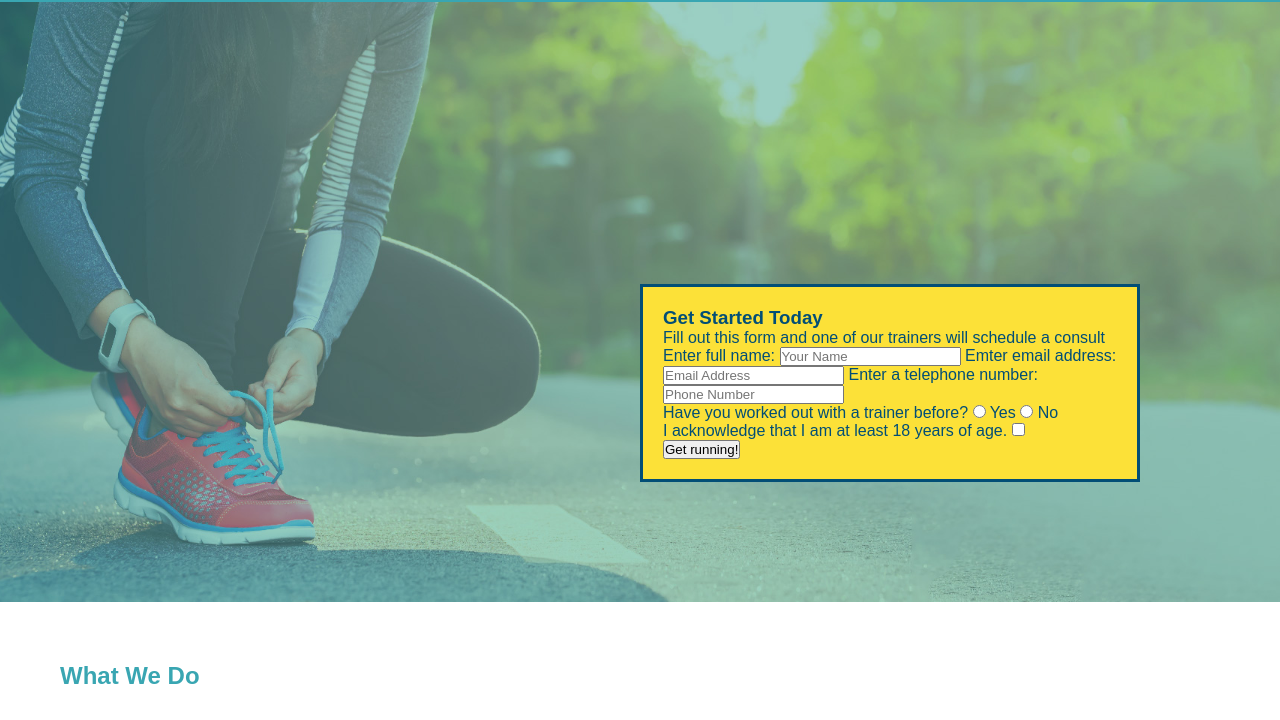
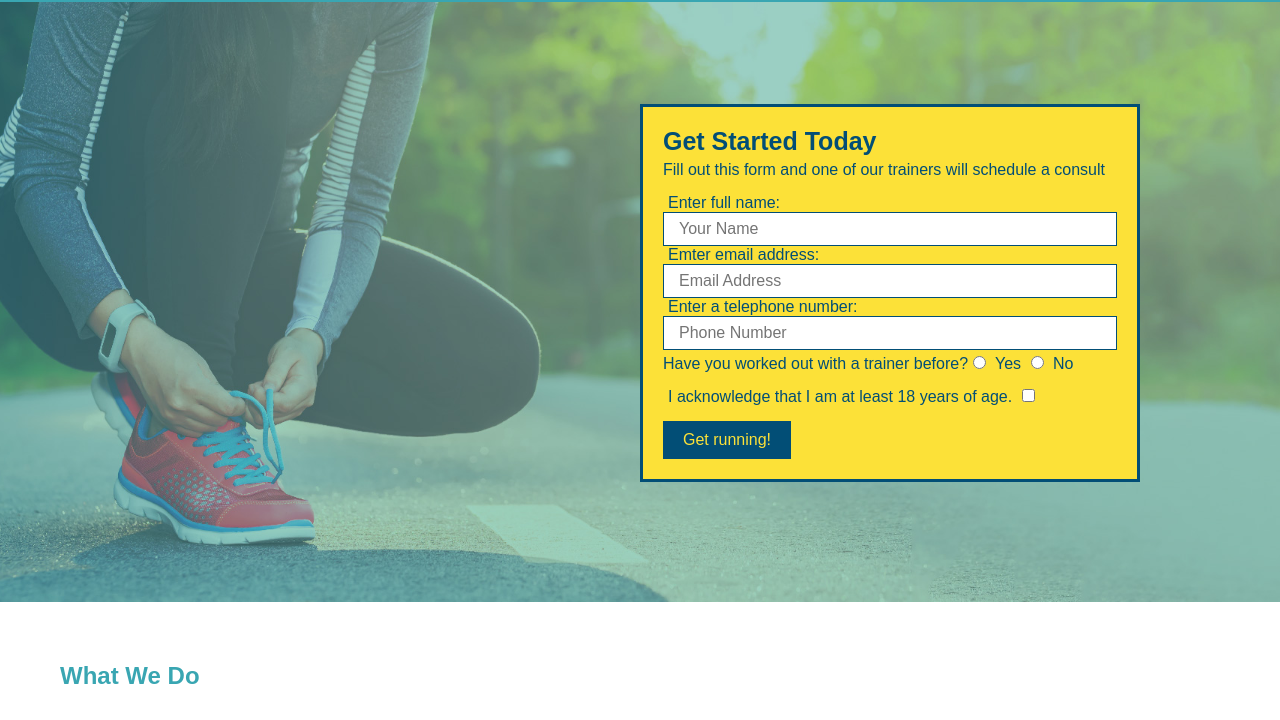
Before and after one commit to MoGood226/run-buddy, a plain HTML site: page index.html in a window 1280 px wide. Shown: the part 80-800 px from the top of the page. Drawn offline with Linux system fonts and the light colour scheme.

Commit message:
styled the sign-up form

```diff
--- a/assets/css/style.css
+++ b/assets/css/style.css
@@ -76,6 +76,13 @@ section {
     background-position: center;
     position: relative;
 }
+.hero-form button {
+    color: #fce138;
+    background-color: #024e76;
+    border: none;
+    padding: 10px 20px;
+    font-size: 16px;
+}
 /* Hero Style End */
 .hero-form {
     border: 3px solid #024e76;
@@ -87,3 +94,26 @@ section {
     bottom: 120px;
     right: 140px;
 }
+
+.hero-form h3 {
+    font-size: 25px;
+    margin: 0;
+}
+
+.hero-form p {
+    margin: 5px 0 15px 0;
+}
+
+.form-input {
+    border: 1px solid #024e76;
+    display: block;
+    padding: 7px 15px;
+    font-size: 16px;
+    color: #024e76;
+    width: 100%;
+    margin-bottom: 15 px;
+}
+
+.hero-form label {
+    margin: 0 5px;
+}
--- a/index.html
+++ b/index.html
@@ -39,11 +39,11 @@
             <!-- Add form element -->
             <form>
                 <label for="name">Enter full name:</label>
-                <input type="text" placeholder="Your Name" name="name" id="name" />
+                <input type="text" placeholder="Your Name" name="name" id="name" class="form-input">
                 <label for="email">Emter email address:</label>
-                <input type="email" placeholder="Email Address" name="email" id="email" />
+                <input type="email" placeholder="Email Address" name="email" id="email" class="form-input">
                 <label for="phone">Enter a telephone number:</label>
-                <input type="tel" placeholder="Phone Number" name="phone" id="phone" />
+                <input type="tel" placeholder="Phone Number" name="phone" id="phone" class="form-input">
                 <p>
                     Have you worked out with a trainer before?
                     <input type="radio" name="trainer-confirm" id="trainer-yes" />
```
